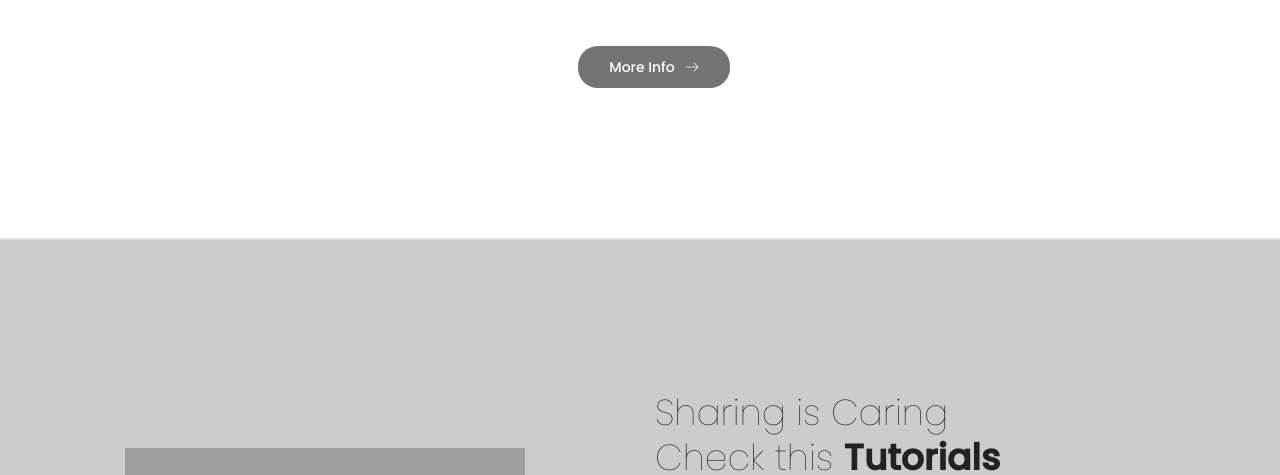
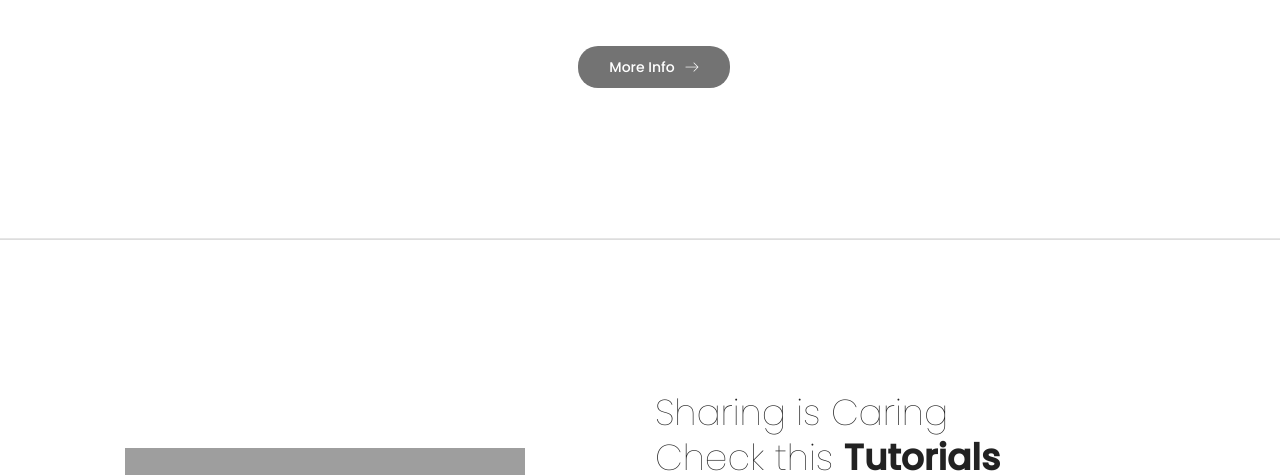
Before and after one commit to weemzz/weemzz.github.io, a PHP site: page / in a window 1280 px wide. Shown: the part 2264-2739 px from the top of the page. Run offline with PHP 8.4, Linux system fonts and the light colour scheme; some libraries are stand-ins or nearby versions; grey boxes are pictures that could not be loaded.

Commit message:
Update weem.css

```diff
--- a/css/weem.css
+++ b/css/weem.css
@@ -20,7 +20,7 @@ body{
   font-weight: 300;
 }
 
-body{background: #f6f6fc;}
+body{background: #fff;}
 
 .wimBodyWrap{
     /* box-shadow: 0px 0px 50px 0px rgba(0,0,0,0.2); */
@@ -112,7 +112,6 @@ body{background: #f6f6fc;}
 
 .aboutWim-area, .introduction-area {
     position: relative;
-    background: #ccc;
     border-bottom: solid 1px #dddddd;
     border-top: solid 1px #dddddd;
 }
```
